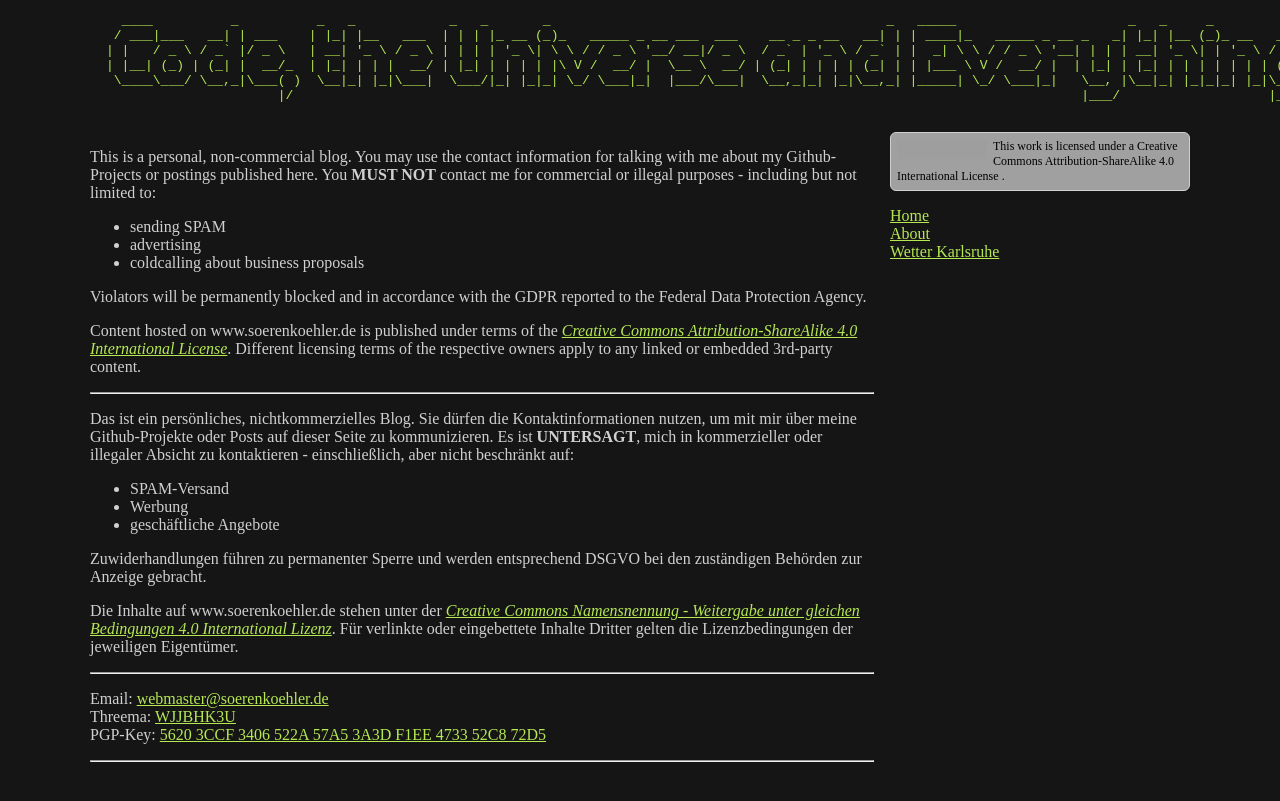
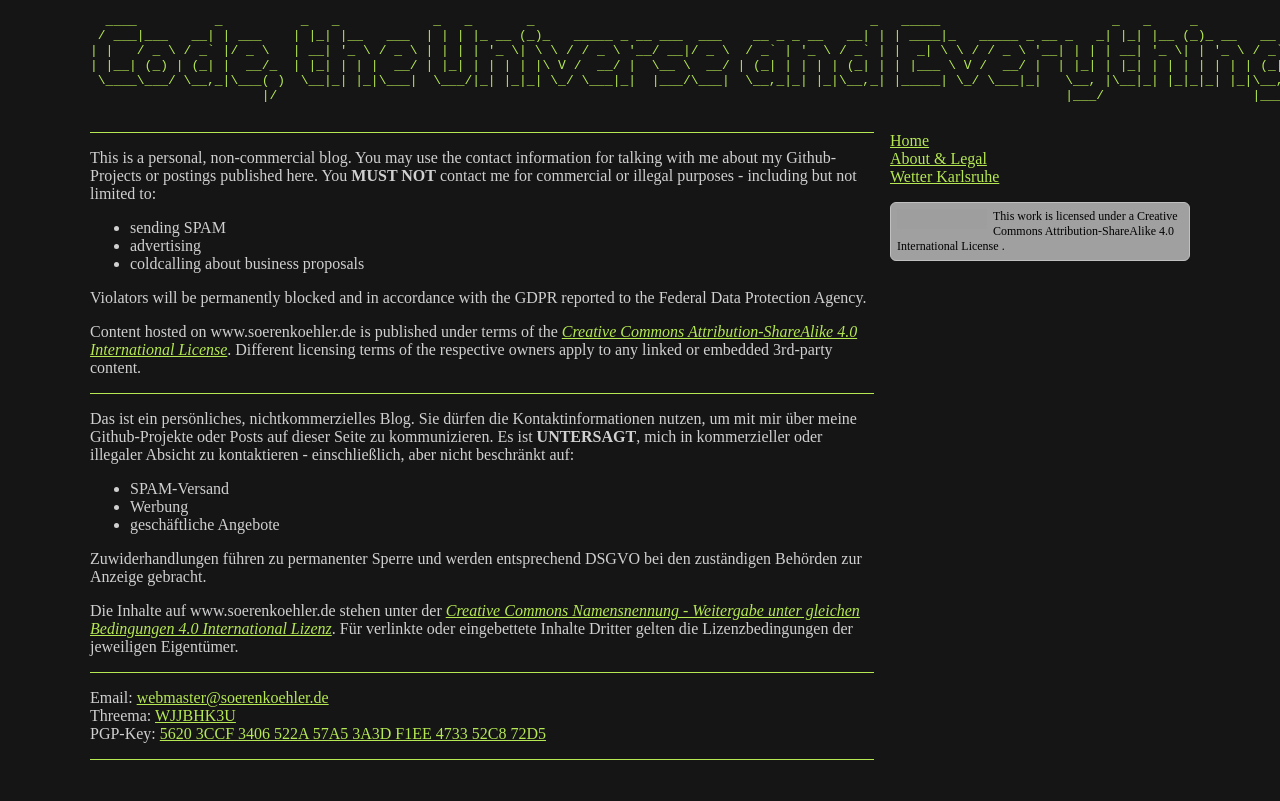
Before and after one commit to soerenkoehler/soerenkoehler.github.io, a Jekyll site: the page built from about.md, in a window 1280 px wide. Shown: the top 801 px of the page. Built offline with Jekyll 4.4.1, drawn with Linux system fonts in a browser that asks for light colours; grey boxes are pictures that could not be loaded.

Commit message:
design fixes for narrow screens (e.g. mobile devices)

````diff
--- /dev/null
+++ b/_includes/banner-v.md
@@ -0,0 +1,5 @@
+```
+Code,
+the Universe
+and Everything
+```
--- a/_layouts/default.html
+++ b/_layouts/default.html
@@ -15,10 +15,11 @@
 </head>
 
 <body>
-    <div id="header">
-        {% capture banner %}{% include banner.md %}{% endcapture %}{{ banner | markdownify }}
-        <!-- <h1>{{ site.title }}</h1>
-        <h2>{{ site.description }}</h2> -->
+    <div class="header" id="header-h">
+        {% capture banner-h %}{% include banner-h.md %}{% endcapture %}{{ banner-h | markdownify }}
+    </div>
+    <div class="header" id="header-v">
+        {% capture banner-v %}{% include banner-v.md %}{% endcapture %}{{ banner-v | markdownify }}
     </div>
 
     <div id="content">
@@ -26,6 +27,14 @@
     </div>
 
     <div id="sidebar">
+        <div id="navbar">
+            <ul>
+                <li><a href="/">Home</a></li>
+                <li><a href="about.html">About & Legal</a></li>
+                <li><a href="wetter-karlsruhe.html" target="_blank">Wetter Karlsruhe</a></li>
+            </ul>
+        </div>
+
         <div id="license">
             <a id="imagelink" rel="license" href="http://creativecommons.org/licenses/by-sa/4.0/">
                 <img alt="Creative Commons License" src="https://i.creativecommons.org/l/by-sa/4.0/88x31.png" />
@@ -35,14 +44,6 @@
                 Creative Commons Attribution-ShareAlike 4.0 International License
             </a>.
         </div>
-
-        <div id="navbar">
-            <ul>
-                <li><a href="/">Home</a></li>
-                <li><a href="about.html">About</a></li>
-                <li><a href="wetter-karlsruhe.html" target="_blank">Wetter Karlsruhe</a></li>
-            </ul>
-        </div>
     </div>
 </body>
 
--- a/about.md
+++ b/about.md
@@ -14,5 +14,3 @@
 Email: [webmaster@soerenkoehler.de](mailto:webmaster@soerenkoehler.de)
 Threema: [WJJBHK3U](threema://add?id=WJJBHK3U)
 PGP-Key: [5620 3CCF 3406 522A 57A5  3A3D F1EE 4733 52C8 72D5](pgp-key.html)
-
-----
--- a/assets/css/main.css
+++ /dev/null
@@ -1,66 +0,0 @@
-body {
-    color: #d0d0d0;
-    background: #151515;
-    display: grid;
-    grid-template-rows: repeat(2, auto);
-    grid-template-columns: minmax(50%, auto) minmax(100px, 300px);
-    gap: 1em;
-    align-items: flex-start;
-    max-width: 1100px;
-    margin: 0 auto;
-}
-
-a, a:active, a:visited {
-    color: #b5e853;
-}
-
-a:hover {
-    color: #ffffff;
-}
-
-#header {
-    color: #b5e853;
-    padding: 0 1em;
-    grid-column: 1 / -1;
-}
-
-#content {
-    grid-row: 2 / -1;
-}
-
-#license {
-    border: 1px solid #d0d0d0;
-    border-radius: 0.5em;
-    padding: 0.5em;
-    font-size: 0.75em;
-    color: #000;
-    background: #a0a0a0;
-}
-
-#license a, #license a:active, #license a:visited {
-    color: #000;
-    text-decoration: none;
-}
-
-#license a:hover {
-    color: #ffffff;
-    text-decoration: none;
-}
-
-#license img {
-    float: left;
-    border: none;
-    padding: 0 0.5em 0 0;
-    margin: 0;
-}
-
-#navbar {
-}
-
-#navbar ul {
-    padding: 0;
-}
-
-#navbar li {
-    list-style: none outside;
-}
--- /dev/null
+++ b/assets/css/main.scss
@@ -0,0 +1,109 @@
+---
+---
+$background: #151515;
+$color-text: #d0d0d0;
+$color-accent: #b5e853;
+$color-highlight: #ffffff;
+$license-background: #a0a0a0;
+$license-border: #c0c0c0;
+$license-text: #000000;
+
+@media (min-width: 1100px) {
+    body {
+        grid-template-rows: repeat(2, auto);
+        grid-template-columns: minmax(50%, auto) minmax(100px, 300px);
+    }
+}
+@media (max-width: 1099px) {
+    body {
+        grid-template-rows: repeat(4, auto);
+        grid-template-columns: auto;
+    }
+}
+
+body {
+    color: $color-text;
+    background: $background;
+    display: grid;
+    gap: 1em;
+    align-items: flex-start;
+    max-width: 1100px;
+    margin: 0 auto;
+}
+
+a, a:active, a:visited {
+    color: $color-accent;
+}
+
+a:hover {
+    color: $color-highlight;
+}
+
+hr {
+    background: $color-accent;
+    height: 1px;
+    border: none;
+}
+
+.header {
+    color: $color-accent;
+    grid-column: 1 / -1;
+}
+
+@media (min-width: 1100px) {
+    #header-h {
+        margin: 0 auto;
+    }
+    #header-v {
+        display: none;
+    }
+}
+@media (max-width: 1099px) {
+    #header-h {
+        display: none;
+    }
+    #header-v {
+        margin: 0 1em;
+    }
+}
+
+#content {
+    grid-row: 2;
+    border-top: 1px solid $color-accent;
+    border-bottom: 1px solid $color-accent;
+}
+
+#license {
+    border: 1px solid $license-border;
+    border-radius: 0.5em;
+    padding: 0.5em;
+    font-size: 0.75em;
+    color: $license-text;
+    background: $license-background;
+}
+
+#license a, #license a:active, #license a:visited {
+    color: $license-text;
+    text-decoration: none;
+}
+
+#license a:hover {
+    color: $color-highlight;
+    text-decoration: none;
+}
+
+#license img {
+    float: left;
+    border: none;
+    padding: 0 0.5em 0 0;
+    margin: 0;
+}
+
+#navbar ul {
+    padding: 0;
+    margin-top: 0;
+}
+
+#navbar li {
+    list-style: none outside;
+}
````
Also changed, not shown: test.md (deleted, +0 -2 lines), _includes/banner-h.md (renamed from _includes/banner.md).
